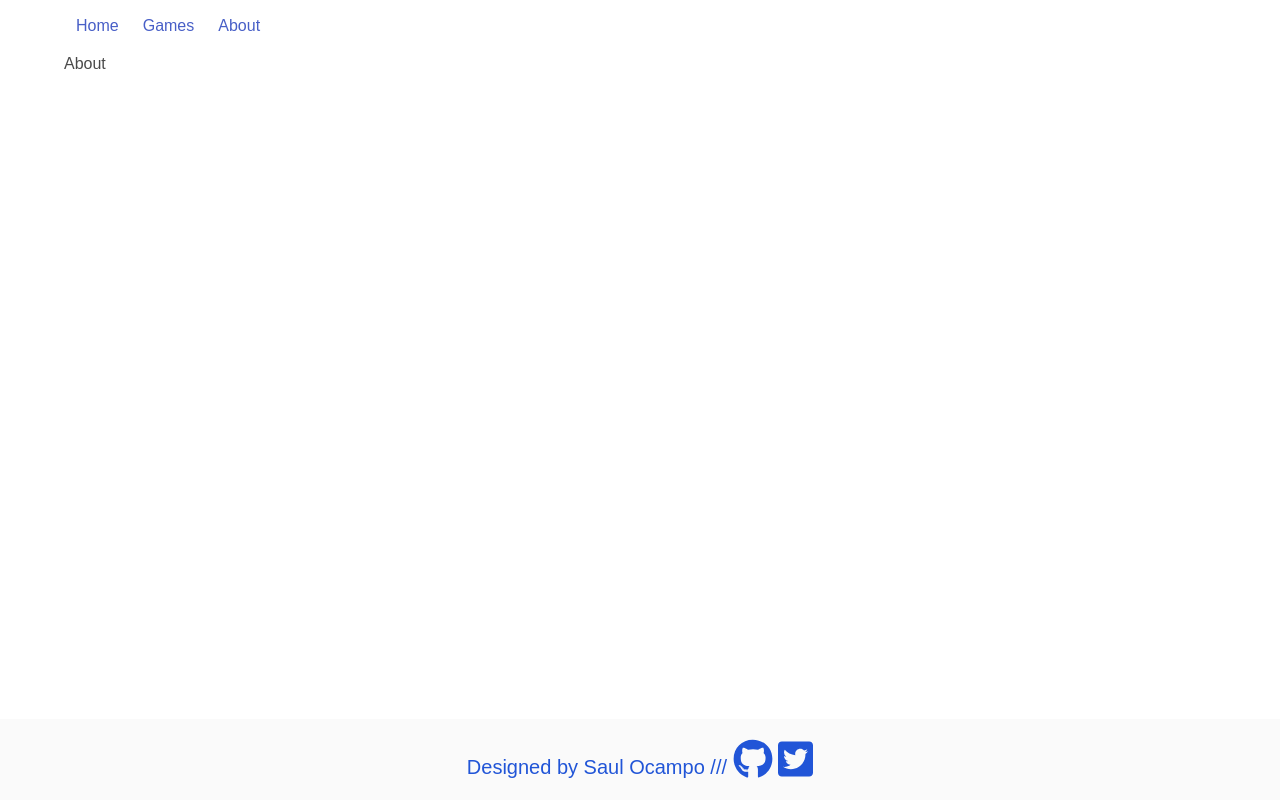
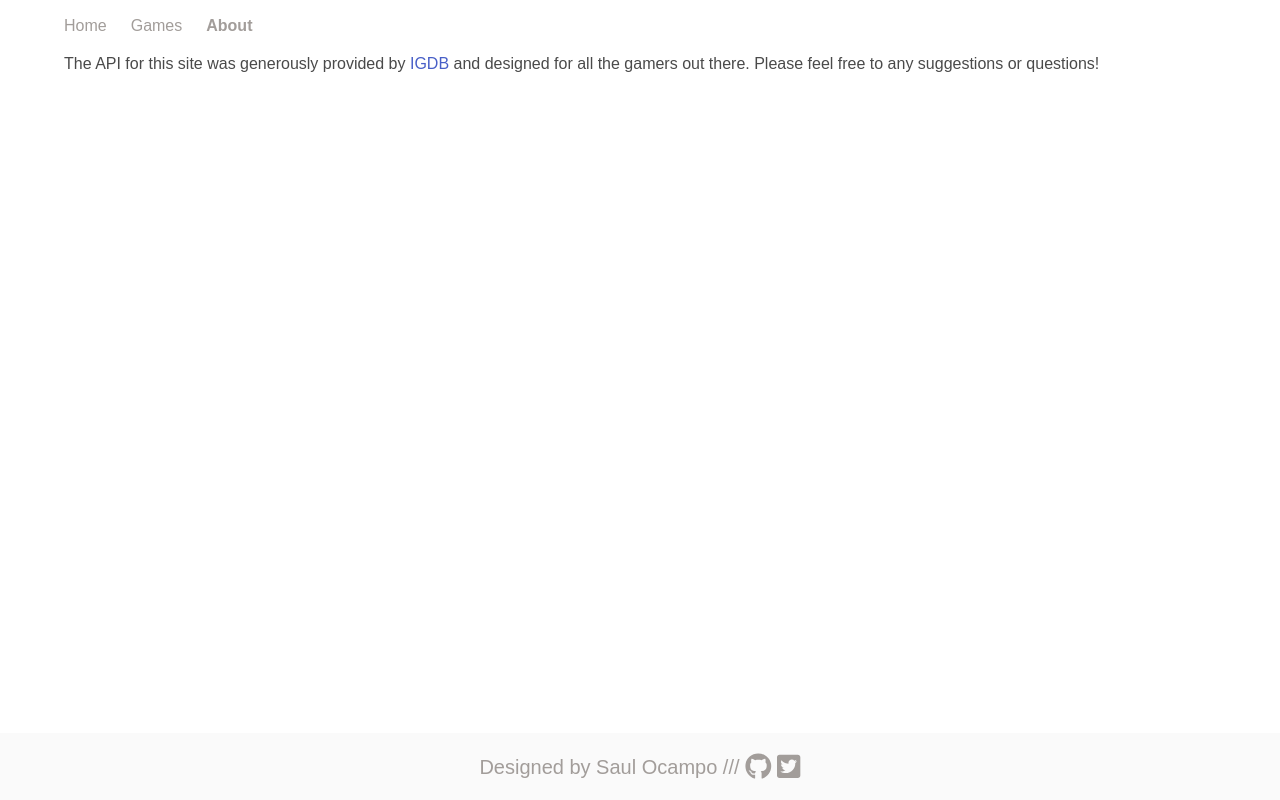
Before and after one commit to digitalh2o2/react_bitget, a React app: page /about in a window 1280 px wide. Built offline with nearby package versions, Linux system fonts and the light colour scheme.

Commit message:
Styling added. Nav changes along with more information on readMe. v1.0 complete but will add along the way before changing readMe

```diff
--- a/package.json
+++ b/package.json
@@ -11,8 +11,10 @@
     "react-scripts": "1.1.0"
   },
   "scripts": {
-    "build-css": "node-sass-chokidar --include-path ./src --include-path ./node_modules src/ -o src/",
-    "watch-css": "npm run build-css && node-sass-chokidar --include-path ./src --include-path ./node_modules src/ -o src/ --watch --recursive",
+    "build-css":
+      "node-sass-chokidar --include-path ./src --include-path ./node_modules src/ -o src/",
+    "watch-css":
+      "npm run build-css && node-sass-chokidar --include-path ./src --include-path ./node_modules src/ -o src/ --watch --recursive",
     "start-js": "react-scripts start",
     "start": "npm-run-all -p watch-css start-js",
     "build-js": "react-scripts build",
--- a/public/index.html
+++ b/public/index.html
@@ -23,8 +23,8 @@
       <div class="container">
         <div class="content has-text-centered is-mobile">
             <p class="subtitle">Designed by Saul Ocampo ///
-            <a href="https://github.com/digitalh2o2" target="_blank"><i class="fab fa-github fa-2x"></i></a>
-            <a href="https://twitter.com/digitalh2ocode" target="_blank"><i class="fab fa-twitter-square fa-2x"></i></a>
+            <a href="https://github.com/digitalh2o2" target="_blank"><i class="fab fa-github fa-lg"></i></a>
+            <a href="https://twitter.com/digitalh2ocode" target="_blank"><i class="fab fa-twitter-square fa-lg"></i></a>
             </p>
         </div>
       </div>
--- a/src/App.scss
+++ b/src/App.scss
@@ -36,7 +36,42 @@ img {
 
 /*
   =====================
-  View Component Images
+  View & Websites Component
+  =====================
+*/
+
+.genres {
+  display: flex;
+  justify-content: space-between;
+}
+
+@keyframes zoom {
+  from {
+    transform: scale(0);
+  }
+  to {
+    transform: scale(1);
+  }
+}
+
+.website-icons {
+  display: flex;
+  flex-direction: row;
+  justify-content: space-around;
+
+  a {
+    color: inherit;
+    text-decoration: none;
+
+    &:hover {
+      opacity: 0.8;
+    }
+  }
+}
+
+/*
+  =====================
+  Screenshot Component
   =====================
 */
 
@@ -88,35 +123,6 @@ img {
   }
 }
 
-.genres {
-  display: flex;
-  justify-content: space-between;
-}
-
-@keyframes zoom {
-  from {
-    transform: scale(0);
-  }
-  to {
-    transform: scale(1);
-  }
-}
-
-.website-icons {
-  display: flex;
-  flex-direction: row;
-  justify-content: space-around;
-
-  a {
-    color: inherit;
-    text-decoration: none;
-
-    &:hover {
-      opacity: 0.8;
-    }
-  }
-}
-
 /*
   =====================
   Games Component
@@ -128,6 +134,24 @@ img {
 
   &:hover {
     transform: scale(1.05);
+  }
+}
+
+/*
+  =====================
+  Navbar Component
+  =====================
+*/
+
+.active {
+  font-weight: bold;
+}
+
+.navlink-item {
+  color: rgb(162, 157, 154);
+
+  &:hover {
+    color: darken(rgb(162, 157, 154), 20%);
   }
 }
 
@@ -162,10 +186,10 @@ img {
   p,
   a {
     text-decoration: none;
-    color: #2155d7;
+    color: rgb(162, 157, 154);
 
     &:hover {
-      color: darken(#2155d7, 20%);
+      color: darken(rgb(162, 157, 154), 20%);
     }
   }
 }
--- a/src/Components/About.js
+++ b/src/Components/About.js
@@ -1,7 +1,16 @@
 import React from "react";
 
 function About() {
-  return <div>About</div>;
+  return (
+    <div className="container site-content">
+      <p>
+        The API for this site was generously provided by{" "}
+        <a href="https://igdb.github.io/api/about/welcome/">IGDB</a> and
+        designed for all the gamers out there. Please feel free to any
+        suggestions or questions!
+      </p>
+    </div>
+  );
 }
 
 export default About;
--- a/src/Components/App.js
+++ b/src/Components/App.js
@@ -5,7 +5,7 @@ import View from "./View";
 import Nav from "./Nav";
 import About from "./About";
 import "../App.css";
-import { BrowserRouter as Router, Route, Link, Switch } from "react-router-dom";
+import { BrowserRouter as Router, Route, Switch } from "react-router-dom";
 
 class App extends Component {
   render() {
--- a/src/Components/Home.js
+++ b/src/Components/Home.js
@@ -1,4 +1,5 @@
 import React from "react";
+import cover from "../images/cover.jpg";
 
 class Home extends React.Component {
   render() {
@@ -7,6 +8,7 @@ class Home extends React.Component {
         <h1 className="title">React Bitget</h1>
 
         <p>Search for all of your favorite games!</p>
+        <img src={cover} alt="Home Page" />
       </div>
     );
   }
--- a/src/Components/MainPage.js
+++ b/src/Components/MainPage.js
@@ -30,7 +30,6 @@ class MainPage extends React.Component {
       .then(res => res.json())
       .then(res => {
         this.setState({ games: res });
-        console.log(this.state.games);
       });
     e.preventDefault();
   }
--- a/src/Components/Nav.js
+++ b/src/Components/Nav.js
@@ -5,14 +5,48 @@ class Nav extends React.Component {
   render() {
     return (
       <nav className="navbar">
-        <div className="navbar-item">
-          <NavLink to="/">Home</NavLink>
+        <div class="navbar-brand ">
+          <div
+            class="navbar-burger burger"
+            onClick={() => {
+              let toggle = document.querySelector(".nav-toggle");
+              toggle.classList.toggle("is-active");
+            }}
+          >
+            <span />
+            <span />
+            <span />
+          </div>
         </div>
-        <div className="navbar-item">
-          <NavLink to="/games">Games</NavLink>
-        </div>
-        <div className="navbar-item">
-          <NavLink to="/about">About</NavLink>
+        <div className="navbar-menu nav-toggle">
+          <div className="navbar-item">
+            <NavLink
+              to="/"
+              exact
+              activeClassName="active"
+              className="navlink-item"
+            >
+              Home
+            </NavLink>
+          </div>
+          <div className="navbar-item">
+            <NavLink
+              to="/games"
+              activeClassName="active"
+              className="navlink-item"
+            >
+              Games
+            </NavLink>
+          </div>
+          <div className="navbar-item">
+            <NavLink
+              to="/about"
+              activeClassName="active"
+              className="navlink-item"
+            >
+              About
+            </NavLink>
+          </div>
         </div>
       </nav>
     );
```
Also changed, not shown: README.md, src/App.css, src/images/cover.jpg (added).
